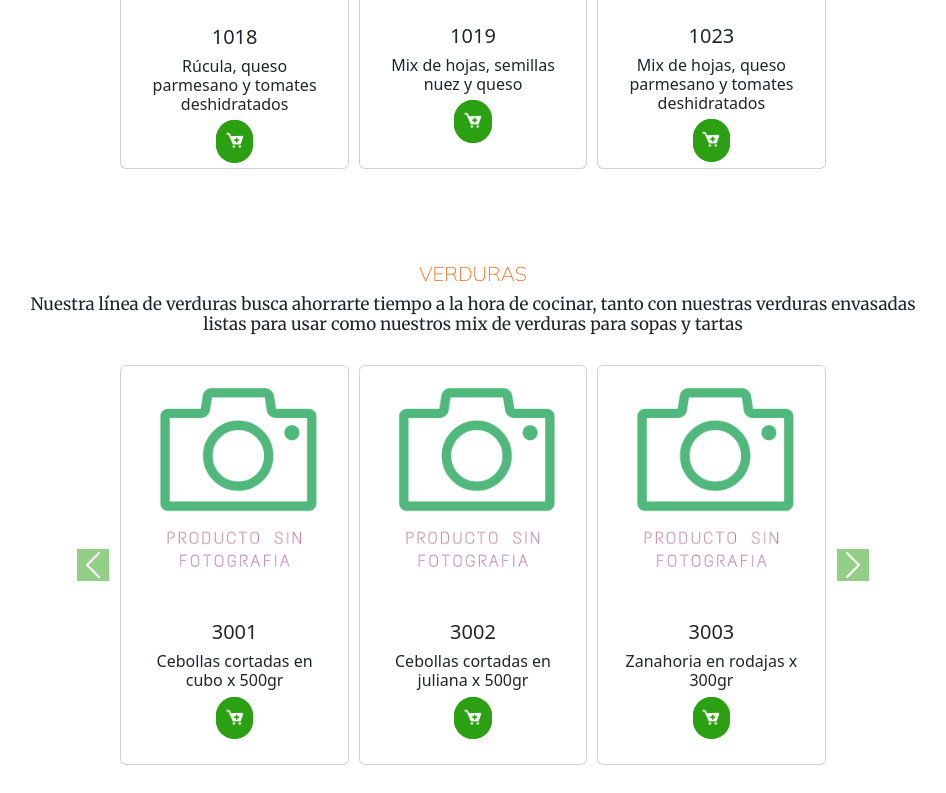
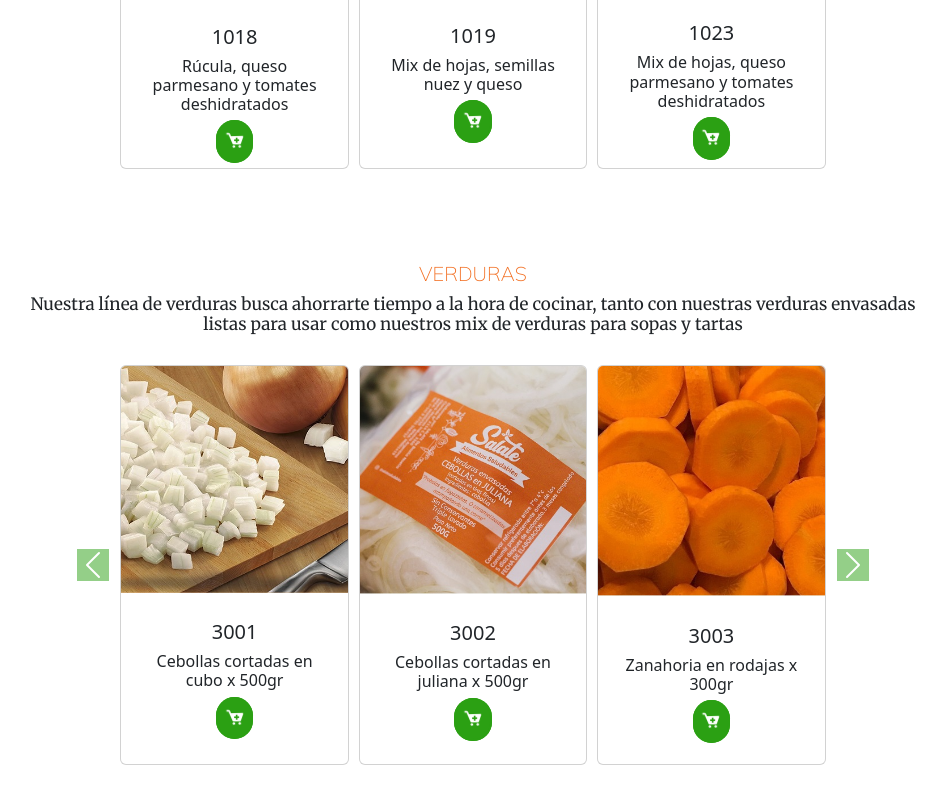
Before and after one commit to AlexisBazila/Salate, a website: page pages/productos.html in a window 1280 px wide. Shown: the part 2343-3136 px from the top of the page, without its empty margins (167-1113 px from the left). Drawn offline with nearby package versions, Linux system fonts and the light colour scheme; a web font is replaced by a local one.

Commit message:
Imagenes de productos completa

```diff
--- a/pages/productos.html
+++ b/pages/productos.html
@@ -324,7 +324,7 @@
                                         </div>
                                     </div>
                                     <div class="card" style="width: 18rem;">
-                                        <img src="../img/prod-none.png" class="card-img-top" alt="Imagen  indicando que aun no hay fotografia de este producto">
+                                        <img src="../img/prod1023.png" class="card-img-top" alt="Foto de un mix de hojas, queso parmesano y tomates deshidratados">
                                         <div class="card-body">
                                             <h5 class="card-title">1023</h5>
                                             <p class="card-text">Mix de hojas, queso parmesano y tomates deshidratados
@@ -338,7 +338,7 @@
                             <div class="carousel-item">
                                 <div class="carousel-item-cards">
                                     <div class="card" style="width: 18rem;">
-                                        <img src="../img/prod-none.png" class="card-img-top" alt="Imagen  indicando que aun no hay fotografia de este producto">
+                                        <img src="../img/prod1025.jpg" class="card-img-top" alt="Foto de un mix de Lechuga, repollos, zanahoria, aceituna y tomates cherry">
                                         <div class="card-body">
                                             <h5 class="card-title">1025</h5>
                                             <p class="card-text">Lechuga, repollos, zanahoria, aceituna y tomates cherry
@@ -348,7 +348,7 @@
                                         </div>
                                     </div>
                                     <div class="card" style="width: 18rem;">
-                                        <img src="../img/prod-none.png" class="card-img-top" alt="Imagen  indicando que aun no hay fotografia de este producto">
+                                        <img src="../img/prod1030.jpg" class="card-img-top" alt="Foto de un mix de Lechuga, repollo, ají y tomates cherry">
                                         <div class="card-body">
                                             <h5 class="card-title">1030</h5>
                                             <p class="card-text">Lechuga, repollo, ají y tomates cherry</p>
@@ -370,7 +370,8 @@
                             <div class="carousel-item">
                                 <div class="carousel-item-cards">
                                     <div class="card" style="width: 18rem;">
-                                        <img src="../img/prod-none.png" class="card-img-top" alt="Imagen  indicando que aun no hay fotografia de este producto">
+                                        <img src="../img/prod1032.jpg" class="card-img-top" alt="Foto de un mix de Mix de hojas, croutones, semillas, parmesano y tomates
+                                        cherry">
                                         <div class="card-body">
                                             <h5 class="card-title">1032</h5>
                                             <p class="card-text">Mix de hojas, croutones, semillas, parmesano y tomates
@@ -417,7 +418,7 @@
                             <div class="carousel-item active">
                                 <div class="carousel-item-cards">
                                     <div class="card" style="width: 18rem;">
-                                        <img src="../img/prod-none.png" class="card-img-top" alt="Imagen  indicando que aun no hay fotografia de este producto">
+                                        <img src="../img/prod3001.jpg" class="card-img-top" alt="Foto de cebollas cortadas en cubo x 500gr en etiqueta de producto">
                                         <div class="card-body">
                                             <h5 class="card-title">3001</h5>
                                             <p class="card-text">Cebollas cortadas en cubo x 500gr</p>
@@ -426,7 +427,7 @@
                                         </div>
                                     </div>
                                     <div class="card" style="width: 18rem;">
-                                        <img src="../img/prod-none.png" class="card-img-top" alt="Imagen  indicando que aun no hay fotografia de este producto">
+                                        <img src="../img/prod3002.JPG" class="card-img-top" alt="Foto de Cebollas cortadas en juliana x 500gr en etiqueta de producto">
                                         <div class="card-body">
                                             <h5 class="card-title">3002</h5>
                                             <p class="card-text">Cebollas cortadas en juliana x 500gr</p>
@@ -435,7 +436,7 @@
                                         </div>
                                     </div>
                                     <div class="card" style="width: 18rem;">
-                                        <img src="../img/prod-none.png" class="card-img-top" alt="Imagen  indicando que aun no hay fotografia de este producto">
+                                        <img src="../img/prod3003.jpg" class="card-img-top" alt="Foto de Zanahoria en rodajas x 300gr en etiqueta de producto">
                                         <div class="card-body">
                                             <h5 class="card-title">3003</h5>
                                             <p class="card-text">Zanahoria en rodajas x 300gr</p>
@@ -448,7 +449,7 @@
                             <div class="carousel-item">
                                 <div class="carousel-item-cards">
                                     <div class="card" style="width: 18rem;">
-                                        <img src="../img/prod-none.png" class="card-img-top" alt="Imagen  indicando que aun no hay fotografia de este producto">
+                                        <img src="../img/prod3004.jpg" class="card-img-top" alt="Foto de Acelga cortada x 300gr en etiqueta de producto">
                                         <div class="card-body">
                                             <h5 class="card-title">3004</h5>
                                             <p class="card-text">Acelga cortada x 300gr</p>
@@ -457,7 +458,7 @@
                                         </div>
                                     </div>
                                     <div class="card" style="width: 18rem;">
-                                        <img src="../img/prod-none.png" class="card-img-top" alt="Imagen  indicando que aun no hay fotografia de este producto">
+                                        <img src="../img/prod2001.jpg" class="card-img-top" alt="Foto de Mix de verduras para sopas x 450gr en etiqueta de producto">
                                         <div class="card-body">
                                             <h5 class="card-title">2001</h5>
                                             <p class="card-text">Mix de verduras para sopas x 450gr</p>
@@ -466,7 +467,7 @@
                                         </div>
                                     </div>
                                     <div class="card" style="width: 18rem;">
-                                        <img src="../img/prod-none.png" class="card-img-top" alt="Imagen  indicando que aun no hay fotografia de este producto">
+                                        <img src="../img/prod2002.JPG" class="card-img-top" alt="Foto de Mix de verduras para tartas x 500gr en etiqueta de producto">
                                         <div class="card-body">
                                             <h5 class="card-title">2002</h5>
                                             <p class="card-text">Mix de verduras para tartas x 500gr</p>
@@ -479,7 +480,7 @@
                             <div class="carousel-item">
                                 <div class="carousel-item-cards">
                                     <div class="card" style="width: 18rem;">
-                                        <img src="../img/prod-none.png" class="card-img-top" alt="Imagen  indicando que aun no hay fotografia de este producto">
+                                        <img src="../img/prod2003.jpg" class="card-img-top" alt="Foto de Brochette de verduras x 500gr en etiqueta de producto">
                                         <div class="card-body">
                                             <h5 class="card-title">2003</h5>
                                             <p class="card-text">Brochette de verduras x 500gr</p>
```
Also changed, not shown: img/prod1023.png (added), img/prod1025.jpg (added), img/prod1030.jpg (added), img/prod1032.jpg (added), img/prod2001.jpg (added), img/prod2002.JPG (added), img/prod2003.jpg (added), img/prod2003.webp (added), img/prod3001.jpg (added), img/prod3002.JPG (added), img/prod3003.jpg (added), img/prod3004.jpg (added), img/verduras.jpg (deleted).
